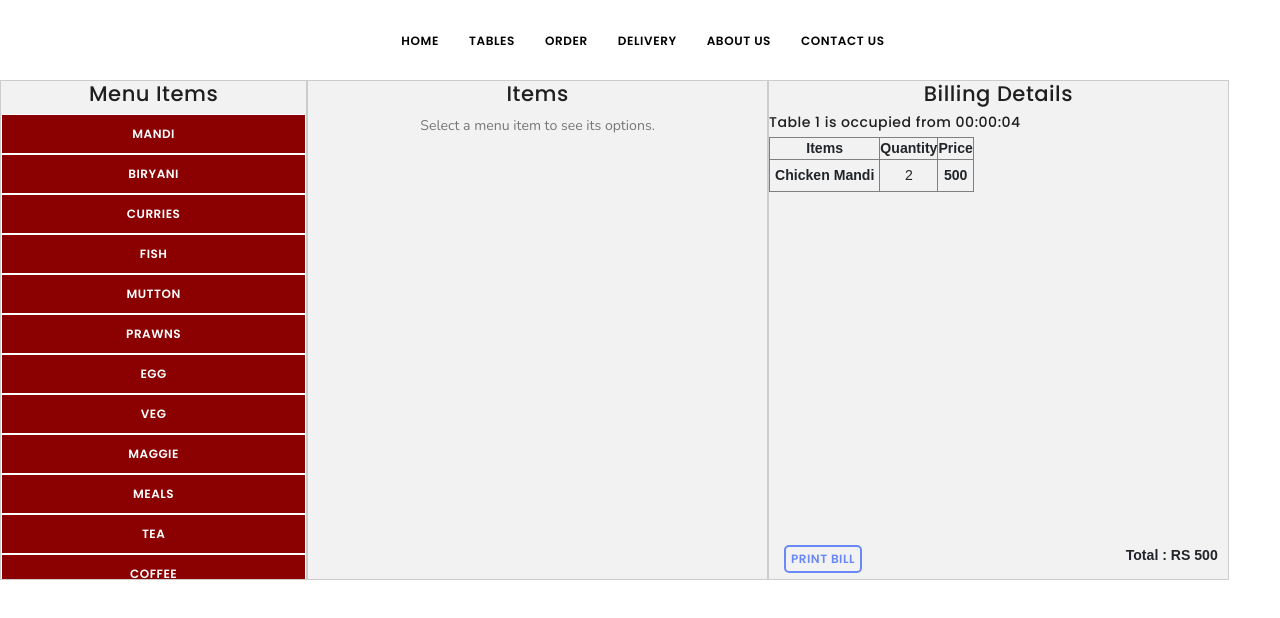
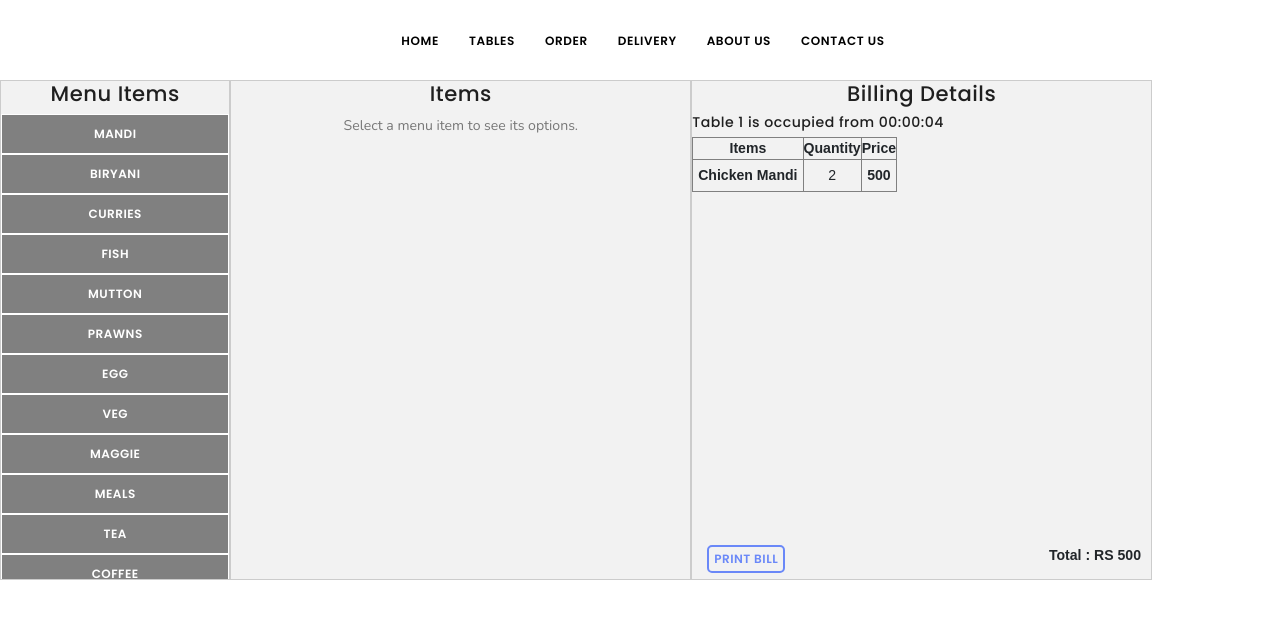
Before and after one commit to manumaanowais/react-restaurant, a React (Create React App) app: page /1 in a window 1280 px wide. Shown: the top 618 px of the page. Built offline with nearby package versions, Linux system fonts and the light colour scheme.

Commit message:
Updated design

```diff
--- a/src/Home.css
+++ b/src/Home.css
@@ -30,8 +30,12 @@ main {
     margin: 0 !important;
     border: 1px solid white !important;
     border-radius: 0 !important;
+    background-color: gray !important;
+}
+
+.section1 .selected {
     background-color: darkred !important;
-}
+  }
 
 .menu-item {
     border: 1px solid black;
@@ -47,6 +51,11 @@ main {
         padding: 5px;
         background-color: gold;
     }
+}
+
+.section2-content-buttons .selected {
+    background-color: green !important;
+    color: white !important;
 }
 
 .section3 {
--- a/src/Home.js
+++ b/src/Home.js
@@ -4,6 +4,9 @@ import Header from './Header';
 import { useParams } from 'react-router-dom';
 
 function Home({ gridItemsData }) {
+
+    const [selectedButton, setSelectedButton] = useState(null);
+
     const { id } = useParams();
     const selectedItem = gridItemsData.find(item => item.id === parseInt(id));
 
@@ -155,7 +158,6 @@ function Home({ gridItemsData }) {
 
         setButtonCountMap(updatedButtonCountMap);
 
-        // Updating the total price
         setTotal((prevTotal) => prevTotal + parseFloat(buttonPrice));
     };
 
@@ -231,50 +233,50 @@ function Home({ gridItemsData }) {
         <div className="Home">
             <Header />
             <main className="Home-main">
-                <div className="section" style={{ width: '20%' }}>
+                <div className="section" style={{ width: '15%' }}>
                     <h4>Menu Items</h4>
                     <div id="section1">
                         <div className="section1">
-                            <button className="btn" id="mandi" onClick={() => showSection2Content('mandi')}> Mandi </button>
+                            <button className={`btn ${selectedButton === 'mandi' ? 'selected' : ''}`} id="mandi" onClick={() => {setSelectedButton('mandi');showSection2Content('mandi')}}> Mandi </button>
                         </div>
                         <div className="section1">
-                            <button className="btn" id="biryani" onClick={() => showSection2Content('biryani')}>Biryani</button>
+                            <button className={`btn ${selectedButton === 'biryani' ? 'selected' : ''}`} id="biryani" onClick={() => {setSelectedButton('biryani');showSection2Content('biryani')}}>Biryani</button>
                         </div>
                         <div className="section1">
-                            <button className="btn" id="curry" onClick={() => showSection2Content('curry')}>Curries</button>
+                            <button className={`btn ${selectedButton === 'curry' ? 'selected' : ''}`} id="curry" onClick={() => {setSelectedButton('curry');showSection2Content('curry')}}>Curries</button>
                         </div>
                         <div className="section1">
-                            <button className="btn" id="fish" onClick={() => showSection2Content('fish')}>Fish</button>
+                            <button className={`btn ${selectedButton === 'fish' ? 'selected' : ''}`} id="fish" onClick={() => {setSelectedButton('fish');showSection2Content('fish')}}>Fish</button>
                         </div>
                         <div className="section1">
-                            <button className="btn" id="mutton" onClick={() => showSection2Content('mutton')}>Mutton</button>
+                            <button className={`btn ${selectedButton === 'mutton' ? 'selected' : ''}`} id="mutton" onClick={() => {setSelectedButton('mutton');showSection2Content('mutton')}}>Mutton</button>
                         </div>
                         <div className="section1">
-                            <button className="btn" id="prawns" onClick={() => showSection2Content('prawns')}>Prawns</button>
+                            <button className={`btn ${selectedButton === 'prawns' ? 'selected' : ''}`} id="prawns" onClick={() => {setSelectedButton('prawns');showSection2Content('prawns')}}>Prawns</button>
                         </div>
                         <div className="section1">
-                            <button className="btn" id="egg" onClick={() => showSection2Content('egg')}>Egg</button>
+                            <button className={`btn ${selectedButton === 'egg' ? 'selected' : ''}`} id="egg" onClick={() => {setSelectedButton('egg');showSection2Content('egg')}}>Egg</button>
                         </div>
                         <div className="section1">
-                            <button className="btn" id="veg" onClick={() => showSection2Content('veg')}>Veg</button>
+                            <button className={`btn ${selectedButton === 'veg' ? 'selected' : ''}`} id="veg" onClick={() => {setSelectedButton('veg');showSection2Content('veg')}}>Veg</button>
                         </div>
                         <div className="section1">
-                            <button className="btn" id="maggie" onClick={() => showSection2Content('maggie')}>Maggie</button>
+                            <button className={`btn ${selectedButton === 'maggie' ? 'selected' : ''}`} id="maggie" onClick={() => {setSelectedButton('maggie');showSection2Content('maggie')}}>Maggie</button>
                         </div>
                         <div className="section1">
-                            <button className="btn" id="meals" onClick={() => showSection2Content('meals')}>Meals</button>
+                            <button className={`btn ${selectedButton === 'meals' ? 'selected' : ''}`} id="meals" onClick={() => {setSelectedButton('meals');showSection2Content('meals')}}>Meals</button>
                         </div>
                         <div className="section1">
-                            <button className="btn" id="tea" onClick={() => showSection2Content('tea')}>Tea</button>
+                            <button className={`btn ${selectedButton === 'tea' ? 'selected' : ''}`} id="tea" onClick={() => {setSelectedButton('tea');showSection2Content('tea')}}>Tea</button>
                         </div>
                         <div className="section1">
-                            <button className="btn" id="coffee" onClick={() => showSection2Content('coffee')}>Coffee</button>
+                            <button className={`btn ${selectedButton === 'coffee' ? 'selected' : ''}`} id="coffee" onClick={() => {setSelectedButton('coffee');showSection2Content('coffee')}}>Coffee</button>
                         </div>
                         <div className="section1">
-                            <button className="btn" id="fastfood" onClick={() => showSection2Content('fastfood')}>Fast Food</button>
+                            <button className={`btn ${selectedButton === 'fastfood' ? 'selected' : ''}`} id="fastfood" onClick={() => {setSelectedButton('fastfood');showSection2Content('fastfood')}}>Fast Food</button>
                         </div>
                         <div className="section1">
-                            <button className="btn" id="dessert" onClick={() => showSection2Content('dessert')}>Dessert</button>
+                            <button className={`btn ${selectedButton === 'dessert' ? 'selected' : ''}`} id="dessert" onClick={() => {setSelectedButton('dessert');showSection2Content('dessert')}}>Dessert</button>
                         </div>
                     </div>
                 </div>
@@ -284,9 +286,9 @@ function Home({ gridItemsData }) {
                         {section2Content.length > 0 ? (
                             <div className="section2-content-buttons">
                                 {section2Content.map((button, index) => (
-                                    <button className='section2-content-buttons-btn'
+                                    <button className={`section2-content-buttons-btn ${selectedButton === button.label ? 'selected' : ''}`}
                                         key={index}
-                                        onClick={() => addSection3Content(button.label, button.price)}
+                                        onClick={() => {setSelectedButton(button.label);addSection3Content(button.label, button.price)}}
                                     >
                                         {button.label} <br></br> ({button.price})
                                     </button>
```
